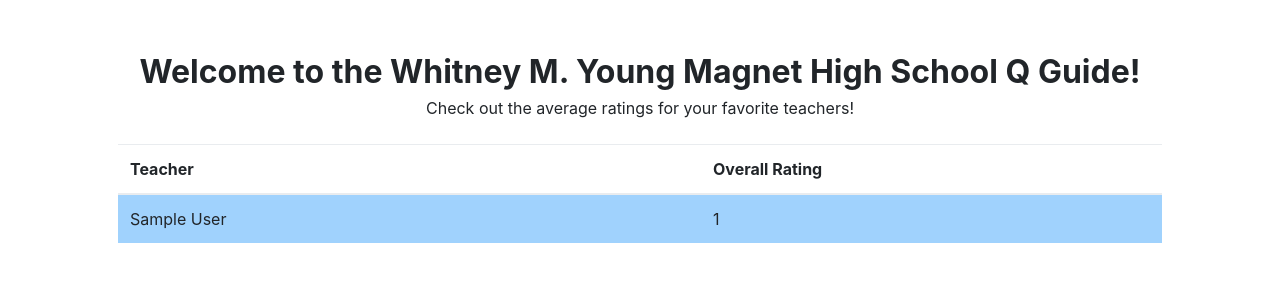
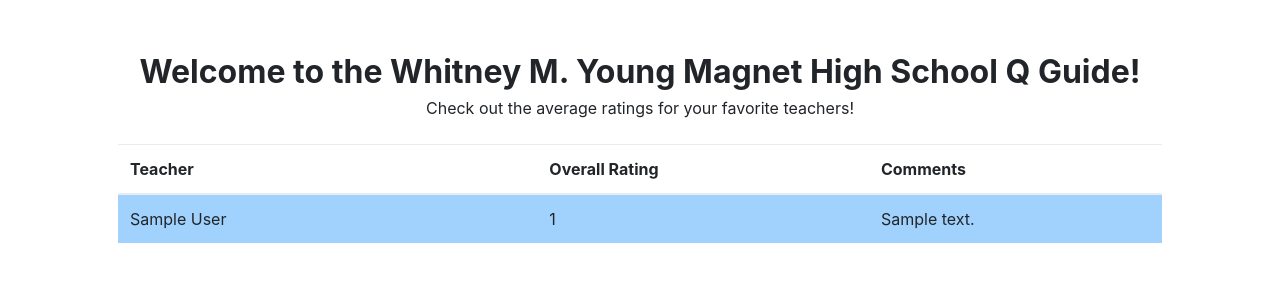
Before and after one commit to nicolavic98/wyguide, a Flask app: page / in a window 1280 px wide. Shown: the part 78-378 px from the top of the page. Run offline with Flask 2, Linux system fonts and the light colour scheme; a user stored in the database is signed in; tables that the repository leaves empty hold one stand-in row (values such as "Sample post"); parts of the project's set-up code (start-up, migrations or seed data) failed here and were passed over; some libraries are stand-ins or nearby versions.

Commit message:
Update index.html

```diff
--- a/templates/index.html
+++ b/templates/index.html
@@ -18,6 +18,7 @@
             <th></th>
             <th></th>
             <th>Overall Rating</th>
+            <th>Comments</th>
         </thead>
     </tr>
 <br>
@@ -28,6 +29,7 @@
             <td></td>
             <td></td>
             <td> {{ each.overall }} </td>
+            <td> {{ each.comments }} </td>
 
 
     </tr>
```
